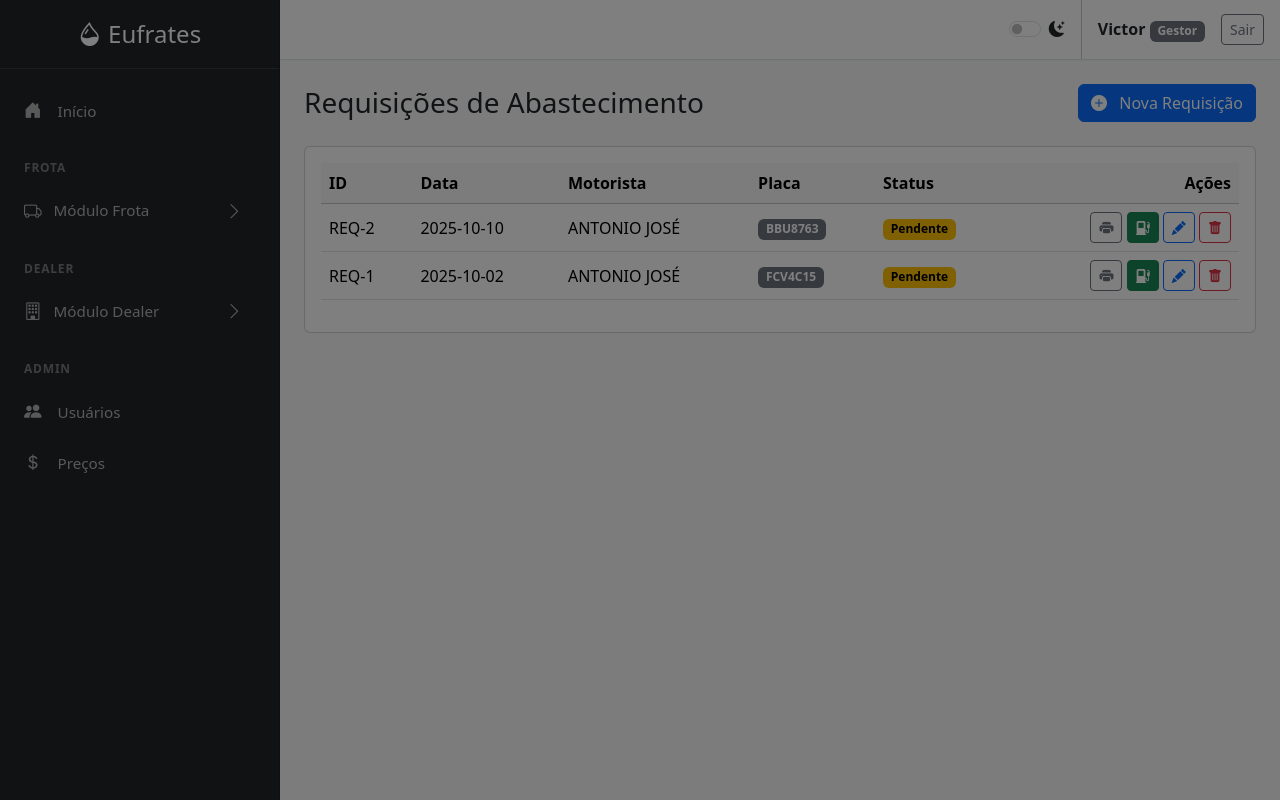
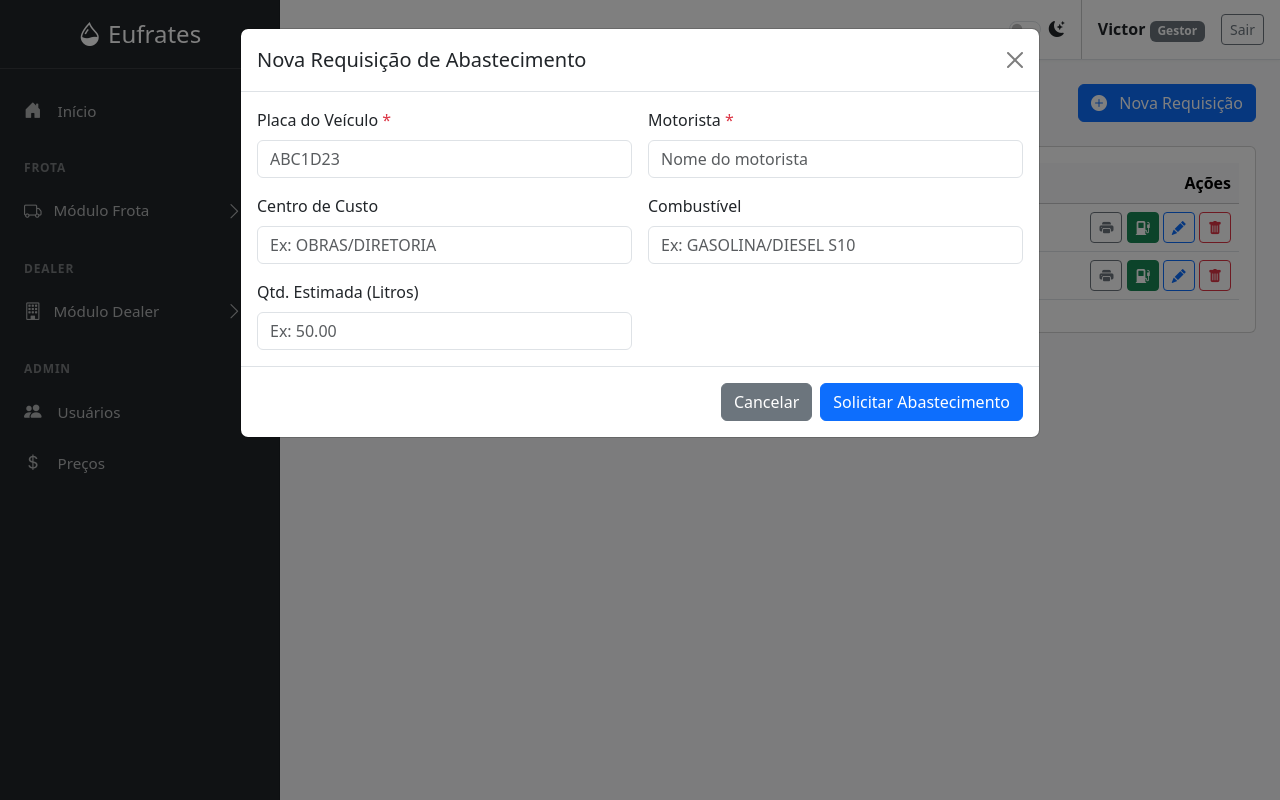
Before and after one commit to Mativis/abas-sys, a Flask app: page /requisicoes in a window 1280 px wide, after a click on "Nova Requisição". Run offline with Flask 3, Linux system fonts and the light colour scheme; a user stored in the database is signed in; data comes from the database, SQL or seed files in the repository; both versions use the stored data as it was after the commit.

Commit message:
commit "fix and adjust requisicoes"

```diff
--- a/templates/requisicao_impressao.html
+++ b/templates/requisicao_impressao.html
@@ -53,7 +53,7 @@
     </div>
     <div class="container text-center mt-3 no-print">
         <button class="btn btn-primary" onclick="window.print()">Imprimir Requisição</button>
-        <a href="{{ url_for('requisicoes') }}" class="btn btn-secondary">Voltar</a>
+        <a href="{{ url_for('frota.requisicoes') }}" class="btn btn-secondary">Voltar</a>
     </div>
 </body>
 </html>
--- a/templates/requisicoes.html
+++ b/templates/requisicoes.html
@@ -74,9 +74,46 @@
     </div>
 </div>
 
-<div class="modal fade" id="novaRequisicaoModal" tabindex="-1" aria-hidden="true">
+<div class="modal fade" id="novaRequisicaoModal" tabindex="-1" aria-labelledby="novaRequisicaoModalLabel" aria-hidden="true">
+    <div class="modal-dialog modal-lg">
+        <div class="modal-content">
+            <div class="modal-header">
+                <h5 class="modal-title" id="novaRequisicaoModalLabel">Nova Requisição de Abastecimento</h5>
+                <button type="button" class="btn-close" data-bs-dismiss="modal" aria-label="Close"></button>
+            </div>
+            <form method="POST" action="{{ url_for('frota.requisicoes') }}">
+                <div class="modal-body">
+                    <div class="row g-3">
+                        <div class="col-md-6">
+                            <label for="nova-placa" class="form-label">Placa do Veículo <span class="text-danger">*</span></label>
+                            <input type="text" class="form-control" id="nova-placa" name="placa" required placeholder="ABC1D23">
+                        </div>
+                        <div class="col-md-6">
+                            <label for="nova-motorista" class="form-label">Motorista <span class="text-danger">*</span></label>
+                            <input type="text" class="form-control" id="nova-motorista" name="motorista" required placeholder="Nome do motorista">
+                        </div>
+                        <div class="col-md-6">
+                            <label for="nova-centro_custo" class="form-label">Centro de Custo</label>
+                            <input type="text" class="form-control" id="nova-centro_custo" name="centro_custo" placeholder="Ex: OBRAS/DIRETORIA">
+                        </div>
+                        <div class="col-md-6">
+                            <label for="nova-combustivel" class="form-label">Combustível</label>
+                            <input type="text" class="form-control" id="nova-combustivel" name="combustivel" placeholder="Ex: GASOLINA/DIESEL S10">
+                        </div>
+                        <div class="col-md-6">
+                            <label for="nova-quantidade_estimada" class="form-label">Qtd. Estimada (Litros)</label>
+                            <input type="number" step="0.01" class="form-control" id="nova-quantidade_estimada" name="quantidade_estimada" placeholder="Ex: 50.00">
+                        </div>
+                    </div>
+                </div>
+                <div class="modal-footer">
+                    <button type="button" class="btn btn-secondary" data-bs-dismiss="modal">Cancelar</button>
+                    <button type="submit" class="btn btn-primary">Solicitar Abastecimento</button>
+                </div>
+            </form>
+        </div>
     </div>
-
+</div>
 <div class="modal fade" id="editarRequisicaoModal" tabindex="-1" aria-labelledby="editarRequisicaoModalLabel" aria-hidden="true">
     <div class="modal-dialog modal-lg">
         <div class="modal-content">
```
Also changed, not shown: abastecimentos.db.
